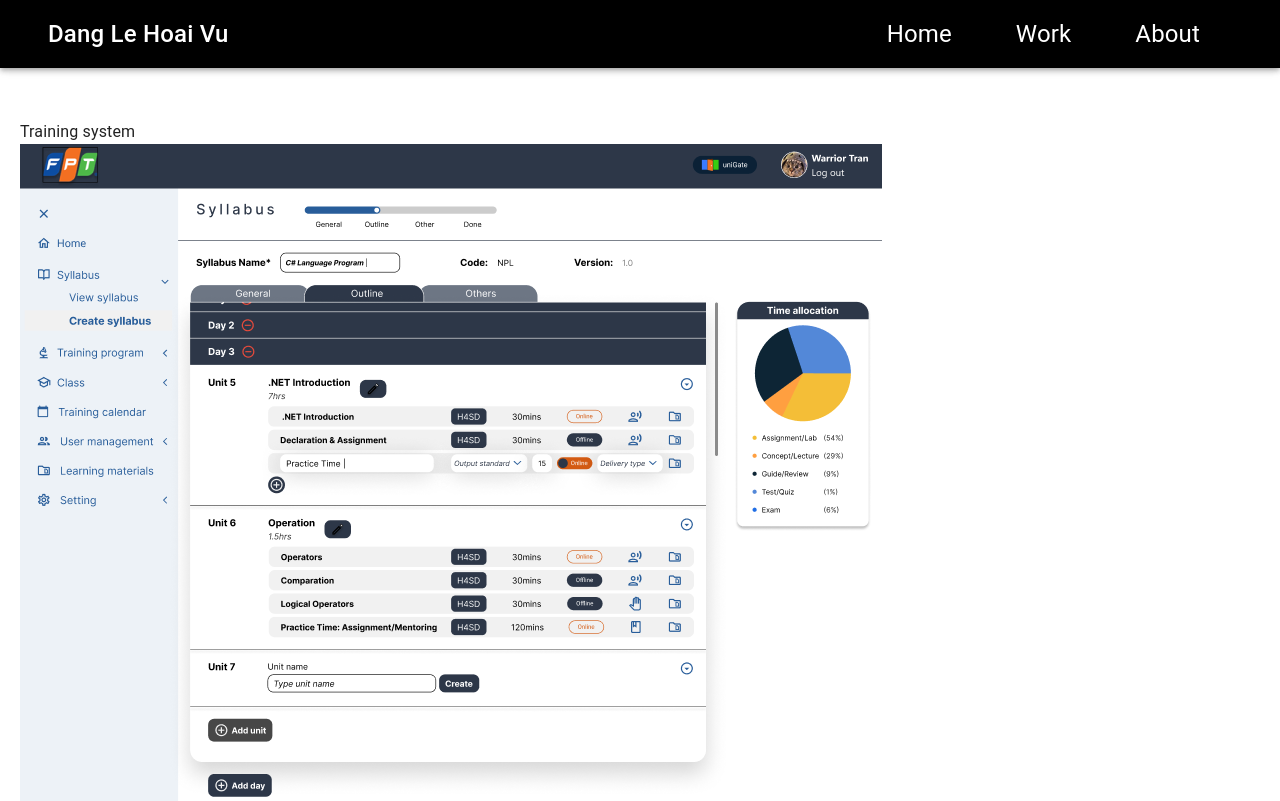
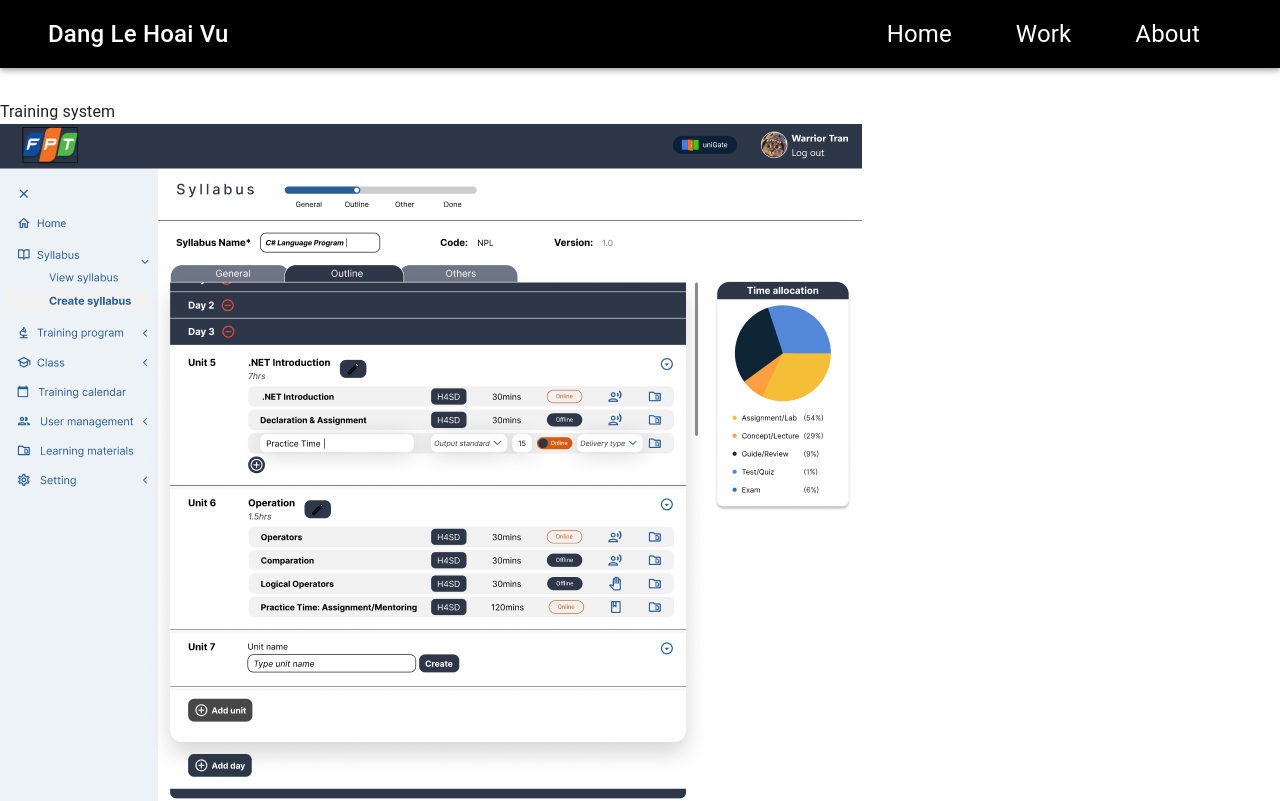
Before and after one commit to DangLeHoaiVu/portfolio, a Next.js app: page /work/1 in a window 1280 px wide. Shown: the top 801 px of the page. Built offline with nearby package versions, Linux system fonts and the light colour scheme.

Commit message:
update skill image

```diff
--- a/src/data/projectList.tsx
+++ b/src/data/projectList.tsx
@@ -10,7 +10,7 @@ const projectList: iProject[] = [
   {
     id: 2,
     name: "Findicator",
-    img: ['/image/projects_image/findicator.png'],
+    img: ['/image/projects_image/findicator-1.png', '/image/projects_image/findicator-2.png'],
     description: "The website provides users with a platform to track and monitor the import and export production of various companies. Users can easily access information regarding the quantities and values of goods being imported and exported by different companies. The website offers a user-friendly interface where users can search for specific companies, view their production data, and analyze trends over time. This platform enables users to stay informed about the import and export activities of companies, allowing for better market insights and decision-making.",
   },
 ];
--- a/src/pages/index.tsx
+++ b/src/pages/index.tsx
@@ -97,7 +97,7 @@ export default function Home() {
                 </p>
               </div>
               <div className="flex">
-                <p className="text-8xl text-slate-500 font-bold">04</p>
+                <p className="text-8xl text-slate-500 font-bold">07</p>
                 <p className="text-4xl text-slate-600 font-semibold ml-4">
                   Successful <br /> projects
                 </p>
@@ -144,7 +144,7 @@ export default function Home() {
                 </p>
                 <ButtonLink
                   className="p-3 font-semibold text-3xl"
-                  href="/about-me"
+                  href="/work"
                 >
                   More projects <TrendingFlatIcon />
                 </ButtonLink>
--- a/src/pages/work/[projectID].tsx
+++ b/src/pages/work/[projectID].tsx
@@ -22,14 +22,20 @@ const ProjectDetail: FunctionComponent<ProjectDetailProps> = () => {
   useEffect(() => {
     if (prj) {
       setPrjRender(
-        <section className="flex justify-around" style={{ padding: "40px 20px 20px 20px" }}>
-          <div className="container">
-            <div className="text-3xl font-bold my-28">
+        <section className="flex justify-around" style={{ padding: "20px 0px 20px 0px" }}>
+          <div className="text-3xl font-bold my-10">
+            <div className="mx-10">
               <p>{prj.name}</p>
-              <div className="flex flex-col gap-3">
-                {prj.img.map((image, index) => (
-                  <img key={index} src={image} alt={`Image ${index}`} />
-                ))}
+            </div>
+            <div className="flex flex-col gap-3 my-10">
+              <div className="w-full h-[700px] relative overflow-hidden bg-gray-900">
+                <div className="absolute top-0 left-0 inset-0 flex items-center justify-self-center mx-10 w-max h-fit">
+                  {prj.img.map((image, index) => (
+                    <img key={index} className="w-2/3 h-2/3 -rotate-3 shadow-2xl" src={image} alt={`Img ${index}`} />
+                  ))}
+                </div>
+              </div>
+              <div className="mt-12 mx-10">
                 <div className="flex flex-col gap-3 text-xl font-medium">
                   {prj.description}
                 </div>
```
Also changed, not shown: public/image/projects_image/findicator-1.png (added), public/image/projects_image/findicator-2.png (added).
